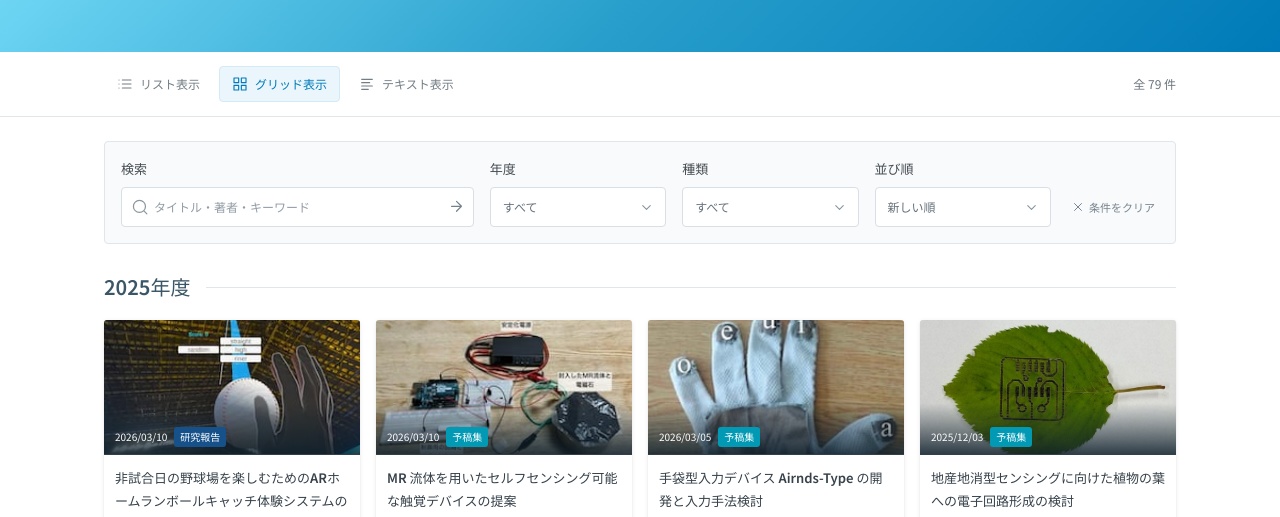
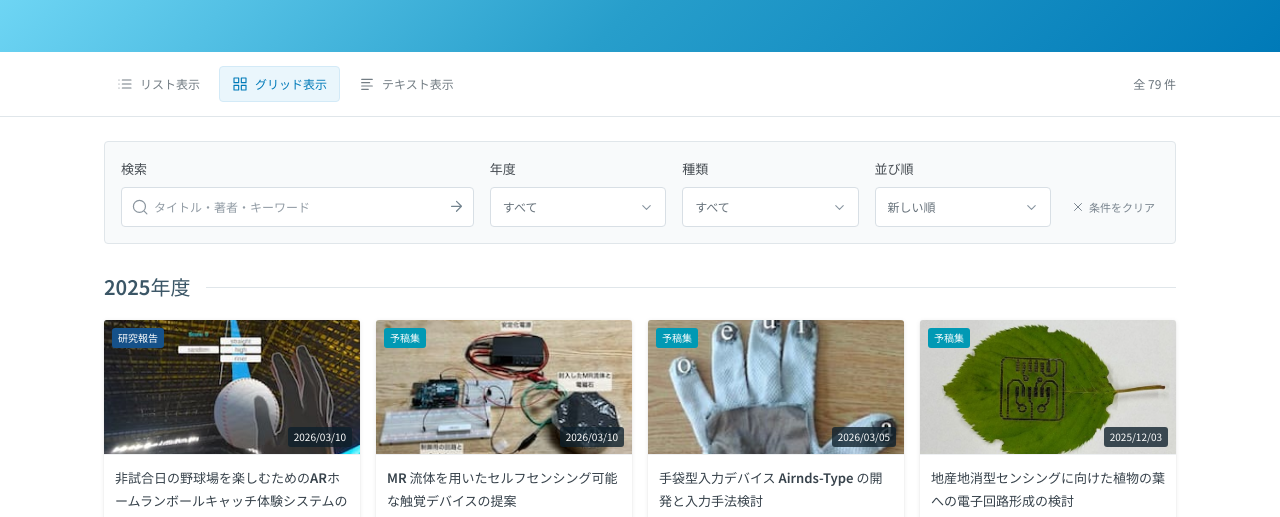
Before and after one commit to yumulab/dl.yumulab.org, an Astro site: page / in a window 1280 px wide. Shown: the part 226-743 px from the top of the page. Built offline with nearby package versions, Linux system fonts and the light colour scheme; Astro itself is replaced by a stand-in of ours.

Commit message:
Position publication type at top left and date at bottom right

```diff
--- a/src/styles/global.css
+++ b/src/styles/global.css
@@ -68,7 +68,9 @@ svg{flex-shrink:0;vertical-align:middle}
 .papers-grid[data-view=grid] .paper-card-link{display:grid;grid-template-columns:minmax(0,1fr);grid-template-rows:auto auto 1fr}
 .papers-grid[data-view=grid] .paper-content{display:contents}
 .papers-grid[data-view=grid] .paper-image{grid-area:1/1}
-.papers-grid[data-view=grid] .paper-meta{grid-area:1/1;align-self:end;align-items:center;z-index:1;margin:0;padding:24px 11px 8px;color:#fff;background:linear-gradient(transparent,rgba(14,31,43,.85))}
+.papers-grid[data-view=grid] .paper-meta{grid-area:1/1;position:relative;align-self:stretch;z-index:1;margin:0;padding:0;color:#fff}
+.papers-grid[data-view=grid] .paper-meta .type-badge{position:absolute;top:8px;left:8px}
+.papers-grid[data-view=grid] .paper-meta time{position:absolute;right:8px;bottom:8px;padding:2px 6px;border-radius:3px;background:rgba(14,31,43,.78);line-height:1.6;white-space:nowrap}
 .papers-grid[data-view=grid] .paper-title{grid-area:2/1;margin:11px 11px 9px}
 .papers-grid[data-view=grid] .paper-byline{grid-area:3/1;align-self:end;margin:0;padding:0 11px 13px}
 .active-filters{display:flex;flex-wrap:wrap;gap:6px;margin-bottom:16px}
```
